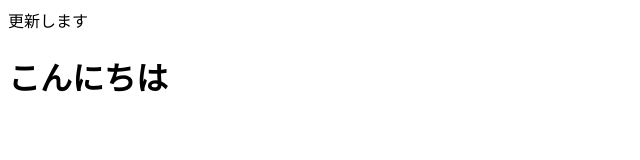
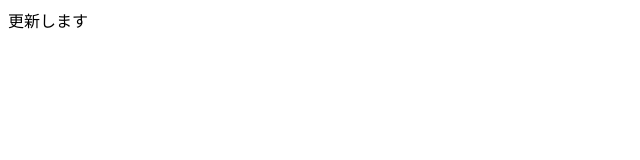
Before and after one commit to daikinaka/yesGit, a plain HTML site: page index.html in a window 1280 px wide. Shown: the whole page, without its empty margins (0-640 px from the left). Drawn offline with Linux system fonts and the light colour scheme.

Commit message:
Revert "追加しました"
This reverts commit 75572299f13dadea7ea3601e029d58dde6df3401.

```diff
--- a/index.html
+++ b/index.html
@@ -8,6 +8,5 @@
 </head>
 <body>
     更新します
-    <h1>こんにちは</h1>
 </body>
 </html>
```
